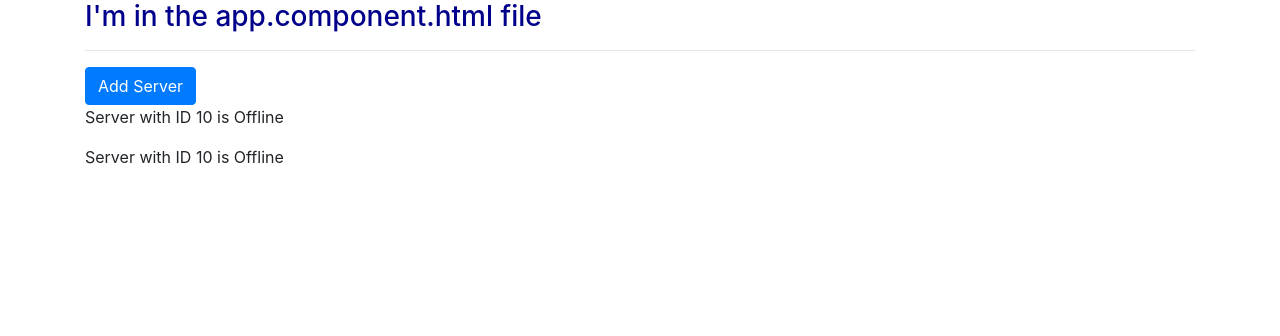
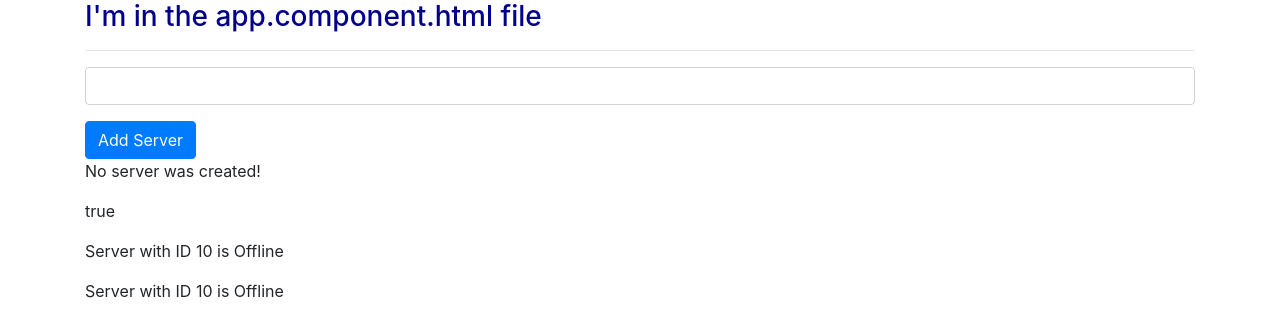
Before and after one commit to rsanchez-dv/angular, an Angular app in the folder FirstApp/FirstApp/: page / in a window 1280 px wide. Shown: the top 336 px of the page. Built offline with nearby package versions, Linux system fonts and the light colour scheme.

Commit message:
Finished Two way data binding

```diff
--- a/FirstApp/FirstApp/src/app/servers/servers.component.html
+++ b/FirstApp/FirstApp/src/app/servers/servers.component.html
@@ -1,6 +1,27 @@
+<!--
+<input
+type="text"
+class="form-control"
+(input) = "onUpdateServerName($event)">
+-->
+<!-- this uses two way binding-->
+<input
+type="text"
+class="form-control"
+[(ngModel)]="serverName">
+
+<p>{{serverName}}</p>
 <button
     class="btn btn-primary"
-    [disabled]
+    [disabled]="!allowNewServer"
+    (click) = "onCreateServer()"
     >Add Server</button>
+
+<!--This is property binding-->
+<p>{{serverCreationStatus}}</p>
+<!--String interpolations -->
+<!--NOTE: DO NOT USE BOTH IN THE SAME ELEMENT -->
+<p>{{allowNewServer}}</p>
+
 <app-server></app-server>
 <app-server></app-server>
--- a/FirstApp/FirstApp/src/app/servers/servers.component.ts
+++ b/FirstApp/FirstApp/src/app/servers/servers.component.ts
@@ -11,13 +11,20 @@ import { Component, OnInit } from '@angular/core';
 export class ServersComponent implements OnInit {
 
   allowNewServer = false;
+  serverCreationStatus = 'No server was created!';
+  serverName = "";
 
   constructor() {
-    setTimeout(()=>{
+    setTimeout(() => {
       this.allowNewServer = true;
     },2000)
   }
-
+  onCreateServer(){
+    this.serverCreationStatus = "Server was created."
+  }
+  onUpdateServerName(event: any){
+    this.serverName = event.target.value;
+  }
   ngOnInit(): void {
   }
 
```
Also changed, not shown: 1 other file (tests, documents, lock files or other folders).
